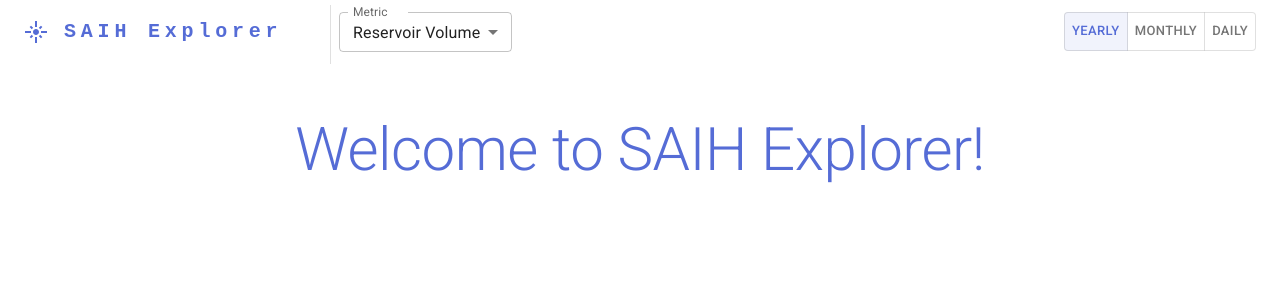
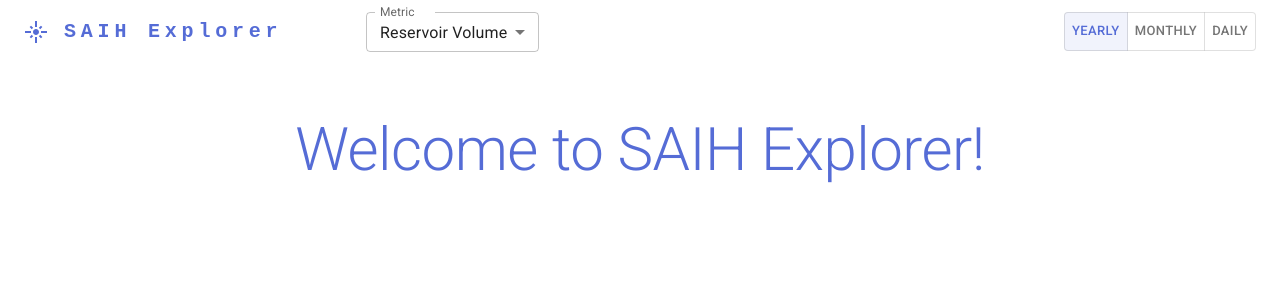
Before and after one commit to borja-munoz/reservoir-analysis, a React (Vite) app in the folder app/: page / in a window 1280 px wide. Shown: the top 300 px of the page. Built offline with nearby package versions, Linux system fonts and the light colour scheme.

Commit message:
Remove divider and adjust title width

```diff
--- a/app/src/components/Header.tsx
+++ b/app/src/components/Header.tsx
@@ -1,4 +1,4 @@
-import { AppBar, Container, Divider, Toolbar, Typography } from '@mui/material';
+import { AppBar, Container, Toolbar, Typography } from '@mui/material';
 import { styled } from '@mui/material/styles';
 import FlareOutlinedIcon from "@mui/icons-material/FlareOutlined";
 
@@ -51,8 +51,7 @@ export default function Header() {
             noWrap
             component="span"
             sx={{
-              minWidth: '250px',
-              mr: 2,
+              minWidth: '294px',
               display: { xs: 'none', md: 'flex' },
               fontFamily: 'monospace',
               fontWeight: 700,
@@ -63,7 +62,6 @@ export default function Header() {
           >
             SAIH Explorer
           </Typography>
-          <Divider orientation='vertical' flexItem sx={{marginTop: '5px'}} />
           <Filters />
           {/* <Box display="flex" justifyContent="flex-end">
             <FormControl size="small">
```
